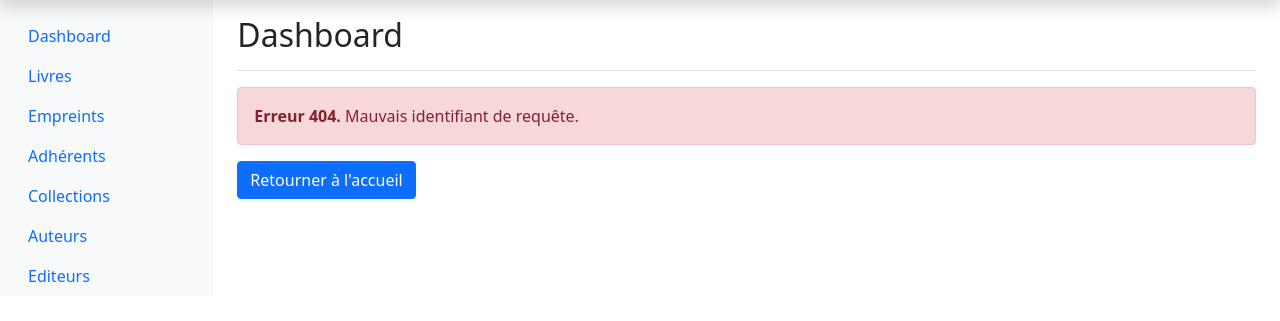
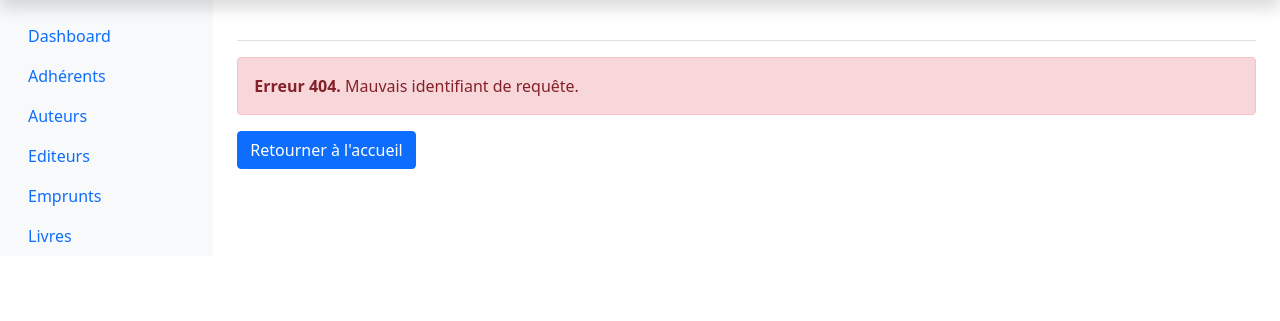
Before and after one commit to julessanglier/Gestion-bibliotheque, a PHP site: page /templates/t-404.php in a window 1280 px wide. Shown: the part 40-361 px from the top of the page. Run offline with PHP 8.4, Linux system fonts and the light colour scheme; data that the repository does not hold is empty; some libraries are stand-ins or nearby versions.

Commit message:
+ breadcrumbs + màj menu dashboard

```diff
--- a/templates/baseLayout.php
+++ b/templates/baseLayout.php
@@ -32,39 +32,33 @@
                 </a>
               </li>
               <li class="nav-item">
-                <a class="nav-link" href="livres.php">
-                  <span data-feather="book"></span>
-                  Livres
-                </a>
-              </li>
-              <li class="nav-item">
-                <a class="nav-link" href="#">
-                  <span data-feather="file"></span>
-                  Empreints
-                </a>
-              </li>
-              <li class="nav-item">
-                <a class="nav-link" href="#">
+                <a class="nav-link" href="index.php?id=liste-adherents">
                   <span data-feather="users"></span>
                   Adhérents
                 </a>
               </li>
               <li class="nav-item">
-                <a class="nav-link" href="#">
-                  <span data-feather="book"></span>
-                  Collections
-                </a>
-              </li>
-              <li class="nav-item">
-                <a class="nav-link" href="#">
-                  <span data-feather="book"></span>
+                <a class="nav-link" href="index.php?id=liste-auteurs">
+                  <span data-feather="coffee"></span>
                   Auteurs
                 </a>
               </li>
               <li class="nav-item">
-                <a class="nav-link" href="#">
+                <a class="nav-link" href="index.php?id=liste-editeurs">
+                  <span data-feather="truck"></span>
+                  Editeurs
+                </a>
+              </li>
+              <li class="nav-item">
+                <a class="nav-link" href="index.php?id=liste-emprunts">
+                  <span data-feather="file"></span>
+                  Emprunts
+                </a>
+              </li>
+              <li class="nav-item">
+                <a class="nav-link" href="index.php?id=liste-livres">
                   <span data-feather="book"></span>
-                  Editeurs
+                  Livres
                 </a>
               </li>
             </ul>
@@ -73,7 +67,20 @@
 
         <main class="col-md-9 ms-sm-auto col-lg-10 px-md-4">
           <div class="d-flex justify-content-between flex-wrap flex-md-nowrap align-items-center pt-3 pb-2 mb-3 border-bottom">
-            <h1 class="h2">Dashboard</h1>
+            <!--<h1 class="h2">Dashboard</h1>!-->
+            <nav style="--bs-breadcrumb-divider: '>';" aria-label="breadcrumb">
+              <ol class="breadcrumb">
+                <?php for ($i = 0; $i < sizeof($breadcrumbs); $i++): ?>
+                  <?php $bcelem = $breadcrumbs[$i] ?>
+                  <?php if ($i == (sizeof($breadcrumbs) -1)): ?>
+                    <li class="breadcrumb-item active" <a href="<?php echo $bcelem['link'] ?>" aria-current="page"><?php echo $bcelem['page'] ?></li>
+                  <?php else: ?>
+                    <li class="breadcrumb-item"><a href="<?php echo $bcelem['link'] ?>"><?php echo $bcelem['page'] ?></a></li>
+                  <?php endif; ?>
+                  <!--<li class="breadcrumb-item active" aria-current="page">Library</li>!-->
+                <?php endfor; ?>
+              </ol>
+          </nav>
           </div>
           <?php echo $content; ?>
         </main>
```
